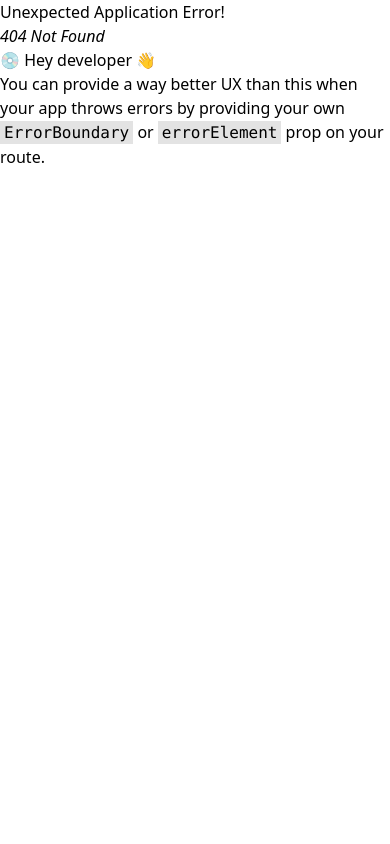
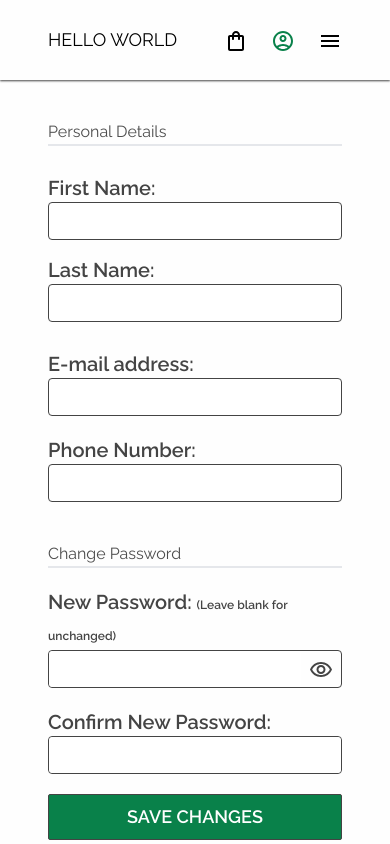
Before and after one commit to Vishvesh-Shrikant/OuthouseClothingWeb, a React (Vite) app: page /account/account-details in a window 390 px wide. Before the commit this address had no page. Shown: the top 844 px of the page. Built offline with nearby package versions, Linux system fonts and the light colour scheme.

Commit message:
Account Details page added with responsiveness

```diff
--- a/src/Components/Pages/Account/Account.jsx
+++ b/src/Components/Pages/Account/Account.jsx
@@ -28,36 +28,19 @@ const Account = () => {
                     </div>
                   </Link>
                   {/* -------------------ACCOUNT DETAILS ------------------ */}
-                  <div className='  px-4 py-6 border border-typography flex justify-between items-center font-texts font-semibold rounded-md cursor-pointer hover:bg-gray-400/10 max-sm:w-3/4 max-[470px]:w-full'>
+                  <Link to='/account/account-details' className='  px-4 py-6 border border-typography flex justify-between items-center font-texts font-semibold rounded-md cursor-pointer hover:bg-gray-400/10 max-sm:w-3/4 max-[470px]:w-full'>
                     <img src={account} className='h-28 max-mobileM:h-24 p-2'/>
                     <div className='h-full flex flex-col justify-center items-start py-6 '>
                       <p className='text-xl font-bold'>Account Details</p>
-                      <p className='text-sm '>View, Track and Return your orders here</p>
+                      <p className='text-sm '>Get your account details here</p>
                     </div>
-                  </div>
-                  {/* ------------------- PAYMENT OPTIONS ------------------ */}
-                  <div className=' px-4 py-6 border border-typography  flex justify-between items-center font-texts font-semibold rounded-md cursor-pointer hover:bg-gray-400/10 max-sm:w-3/4 max-[470px]:w-full'>
-                    <img src={payment} className='h-28 max-mobileM:h-24 p-2'/>
-                    <div className='h-full flex flex-col justify-center items-start py-6 '>
-                      <p className='text-xl font-bold'>Payment Options</p>
-                      <p className='text-sm '>View, Track and Return your orders here</p>
-                    </div>
-                  </div>
-
+                  </Link>
                   {/* ------------------- ADDRESSES ------------------ */}
                   <div className='  px-4 py-6 border border-typography  flex justify-between items-center font-texts font-semibold rounded-md cursor-pointer hover:bg-gray-400/10 max-sm:w-3/4 max-[470px]:w-full'>
                     <img src={address} className='h-28 max-mobileM:h-24 p-2 '/>
                     <div className='h-full flex flex-col justify-center items-start py-6 '>
                       <p className='text-xl font-bold'>Addresses</p>
                       <p className='text-sm '>View and Edit addresses for orders and gifts</p>
-                    </div>
-                  </div>
-                  {/* ------------------- CUSTOMER CARE ------------------ */}
-                  <div className=' px-4 py-6 border border-typography  flex justify-between items-center font-texts font-semibold rounded-md cursor-pointer hover:bg-gray-400/10 max-sm:w-3/4 max-[470px]:w-full'>
-                    <img src={contactus} className='h-28 max-mobileM:h-24 p-2'/>
-                    <div className='h-full flex flex-col justify-center items-start py-6'>
-                      <p className='text-xl font-bold'>Contact us</p>
-                      <p className='text-sm '>Contact for hlep or customer care</p>
                     </div>
                   </div>
                 </div>
--- /dev/null
+++ b/src/Components/Pages/Account/Details/AccDetails.jsx
@@ -0,0 +1,122 @@
+import React, { useState } from 'react'
+import VisibilityOffOutlinedIcon from '@mui/icons-material/VisibilityOffOutlined';
+import VisibilityOutlinedIcon from '@mui/icons-material/VisibilityOutlined';
+
+const AccDetails = () => {
+    //ACCOUNT DETAILS
+    const[name, setName]=useState([])
+    const[email, setEmail]=useState()
+    const[newPassword, setNewPassword]=useState("")
+    const[confirmPass, setConfirmPass]=useState("")
+
+    //PASSWORD CHECKING STATES
+    const[emptyPass,setEmptyPass]=useState(false)
+    const[Verification, setVerification]=useState(true)
+    const [passVisibilty, setPassVisibility]=useState(false)
+
+    //FUNTIONS FOR PASSWORD VERIFICATION
+    const setPassword=(e)=>{
+      setNewPassword(e.target.value)
+    }
+    const confirmPassword=(e)=>{
+      setConfirmPass(e.target.value)
+    }
+    const checkPassword=()=>{
+      if(newPassword==='')
+      {
+        setEmptyPass(true)
+      }
+      else if(newPassword===confirmPass)
+        setVerification(true)
+      else
+      {
+        setVerification(false)
+        setNewPassword("")
+        setConfirmPass("")
+      }
+    }
+
+  return (
+    <div className='mt-20 px-sectionPadding max-md:px-mobileScreenPadding pt-10 font-texts text-typography'>
+      {/*PERSONAL DETAILS */}
+      <div className='w-full mb-10'>
+        <p className='text-base text-black/70 border-b-2'>Personal Details</p>
+        {/* NAME */}
+        <div className='flex justify-between items-center max-sm:w-full max-sm:flex-col my-5'>
+          <div className='flex flex-col justify-center items-start w-full max-sm:my-2'>
+              <p className='text-xl font-semibold mr-1'>First Name:</p>
+              <input className='border border-typography outline-none font-semibold p-1 text-lg rounded w-5/6 max-sm:w-full'/>
+          </div>
+          <div className='flex flex-col justify-center items-start w-full max-sm:my-2'>
+              <p className='text-xl font-semibold mr-1'>Last Name:</p>
+              <input className='border border-typography outline-none font-semibold p-1 text-lg rounded w-5/6 max-sm:w-full'/>
+          </div>
+        </div>
+        {/*EMAIL ADDRESS */}
+        <div className='flex flex-col justify-center items-start w-1/2 max-sm:w-full my-5'>
+          <p className='text-xl font-semibold mr-1'>E-mail address:</p>
+          <input className='border border-typography outline-none font-semibold p-1 text-lg rounded w-full'/>
+        </div>
+        {/*PHONE NUMBER */}
+        <div className='flex flex-col justify-center items-start w-1/2 max-sm:w-full my-5'>
+          <p className='text-xl font-semibold mr-1'>Phone Number:</p>
+          <input className='border border-typography outline-none font-semibold p-1 text-lg rounded w-full'/>
+        </div>
+      </div>
+      {/* CHANGE PASSWORD */}
+      <div className='w-full my-10'>
+        <p className='text-base text-black/70 border-b-2'>Change Password </p>
+        {/* PASSWORD BOX */}
+        <div className='flex flex-col justify-center items-start  my-5'>
+          <p className='text-xl font-semibold w-full mr-1'>New Password: <span className='text-[12px]'>(Leave blank for unchanged)</span></p>
+          <div className='border border-typography text-lg rounded flex items-center w-1/2 max-sm:w-full'>
+            <input className='outline-none font-semibold p-1 rounded w-full' type={passVisibilty?'text':'password'}
+            onChange={setPassword} value={newPassword}/>
+            <div className={passVisibilty?'mx-2 cursor-pointer text-primary':'mx-2 cursor-pointer'
+            } onClick={()=>setPassVisibility(prev=>!prev)}>
+              {
+                passVisibilty&&
+                (
+                  <VisibilityOffOutlinedIcon/>
+                )
+              }
+              {
+                !passVisibilty &&
+                (
+                  <VisibilityOutlinedIcon/>
+                )
+              }
+            </div>
+          </div>
+          {
+              emptyPass&&
+              <div className='text-sm text-red-500'>
+                <p>Password should not be empty</p>
+            </div>
+          }
+        </div>
+        {/*CONFIRM PASSWORD BOX */}
+        <div className='flex flex-col justify-center items-start  my-5'>
+          <p className='text-xl font-semibold mr-1'>Confirm New Password:</p>
+          <div className='border border-typography text-lg w-1/2 max-sm:w-full rounded flex items-center'>
+            <input className='outline-none font-semibold p-1 rounded w-full' type='password'
+            onChange={confirmPassword} value={confirmPass}/>
+          </div>
+          {
+            !Verification &&
+            <div className='text-sm text-red-500'>
+              <p>Password and Confirmed Password should be the same</p>
+            </div>
+          }
+        </div>
+
+        <div className='my-5 font-semibold border border-typography rounded-sm w-1/4 max-md:w-2/5 max-sm:w-full text-lg text-center p-2 bg-primary text-background cursor-pointer'>
+          <button onClick={checkPassword}>SAVE CHANGES</button>
+        </div>
+        {/*------------------------------------ */}
+      </div>
+    </div>
+  )
+}
+
+export default AccDetails
--- a/src/main.jsx
+++ b/src/main.jsx
@@ -11,6 +11,7 @@ import Account from './Components/Pages/Account/Account.jsx'
 import Cart from './Components/Pages/Cart/Cart.jsx'
 import Orders from './Components/Pages/Account/Orders/Orders.jsx'
 import SingleProductDetail from './Components/Pages/Shop/SingleProductDetail.jsx'
+import AccDetails from './Components/Pages/Account/Details/AccDetails.jsx'
 
 const router = createBrowserRouter(
   createRoutesFromElements(
@@ -23,6 +24,7 @@ const router = createBrowserRouter(
           <Route path='/shop' element={<Shop/>}/>
           <Route path='/account' element={<Account/>}/>
           <Route path='/account/my-orders' element={<Orders/>}/>
+          <Route path='/account/account-details' element={<AccDetails/>}/>
           <Route path='/cart' element={<Cart/>}/>
           <Route path='/shop/:prodID' element={<SingleProductDetail/>}/>
         </Route>
```
